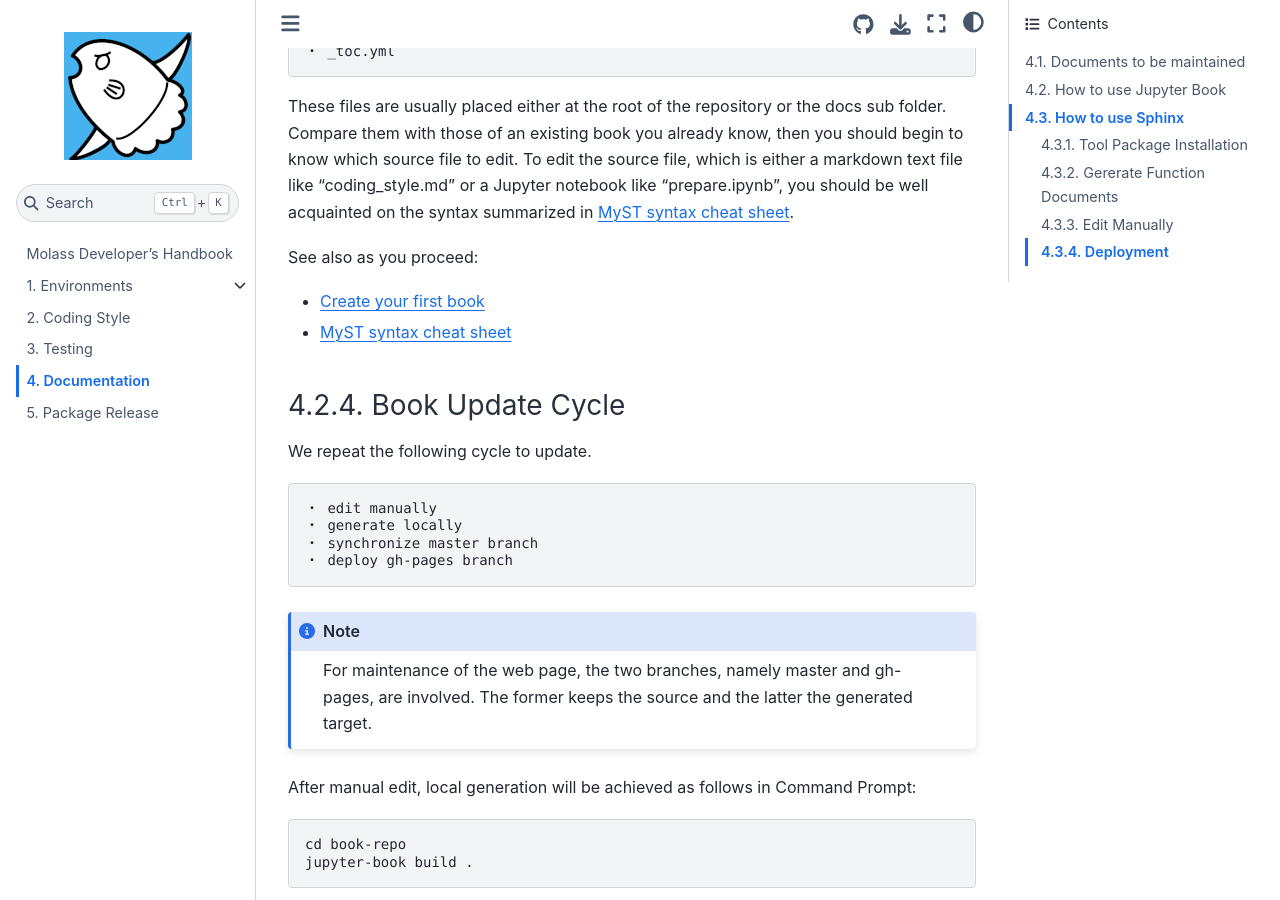
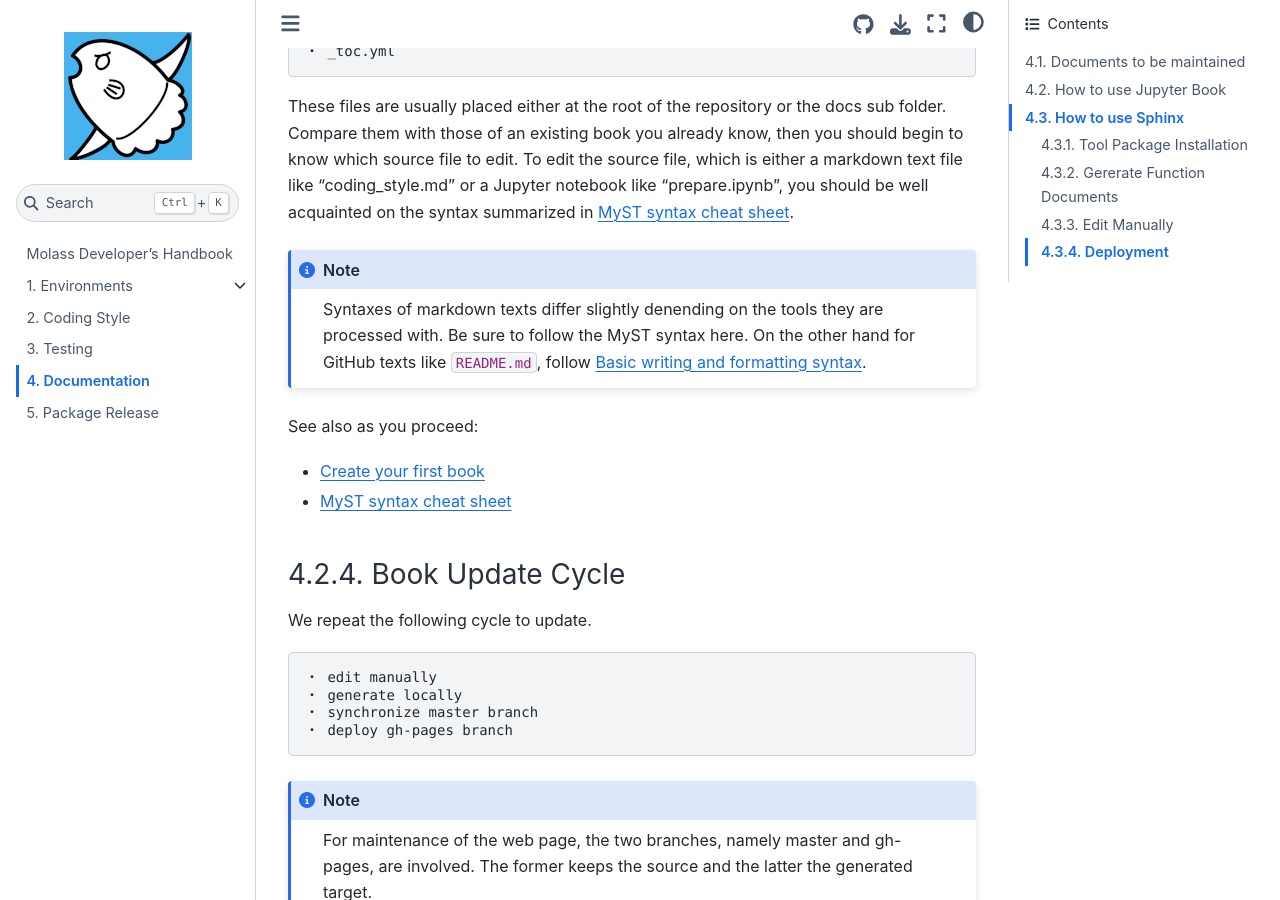
Before and after one commit to biosaxs-dev/molass-develop, a Jupyter Book: the page built from chapters/07/documentation.md, in a window 1280 px wide and 900 px high, scrolled down 1606 px. Built offline with Jupyter Book 1.0.4 settings and Sphinx 7.4.7 and the Sphinx Book theme 1.1.4, drawn with Linux system fonts in a browser that asks for light colours.

Commit message:
add note on syntax difference

````diff
--- a/chapters/07/documentation.md
+++ b/chapters/07/documentation.md
@@ -54,6 +54,10 @@ When you edit the source files manually, first files to be attended are the foll
     ・ _toc.yml
 
 These files are usually placed either at the root of the repository or the docs sub folder. Compare them with those of an existing book you already know, then you should begin to know which source file to edit. To edit the source file, which is either a markdown text file like "coding_style.md" or a Jupyter notebook like "prepare.ipynb", you should be well acquainted on the syntax summarized in [MyST syntax cheat sheet](https://jupyterbook.org/en/stable/reference/cheatsheet.html).
+
+```{note}
+Syntaxes of markdown texts differ slightly denending on the tools they are processed with. Be sure to follow the MyST syntax here. On the other hand for GitHub texts like `README.md`, follow [Basic writing and formatting syntax](https://docs.github.com/en/get-started/writing-on-github/getting-started-with-writing-and-formatting-on-github/basic-writing-and-formatting-syntax).
+```
 
 See also as you proceed:
 
````
